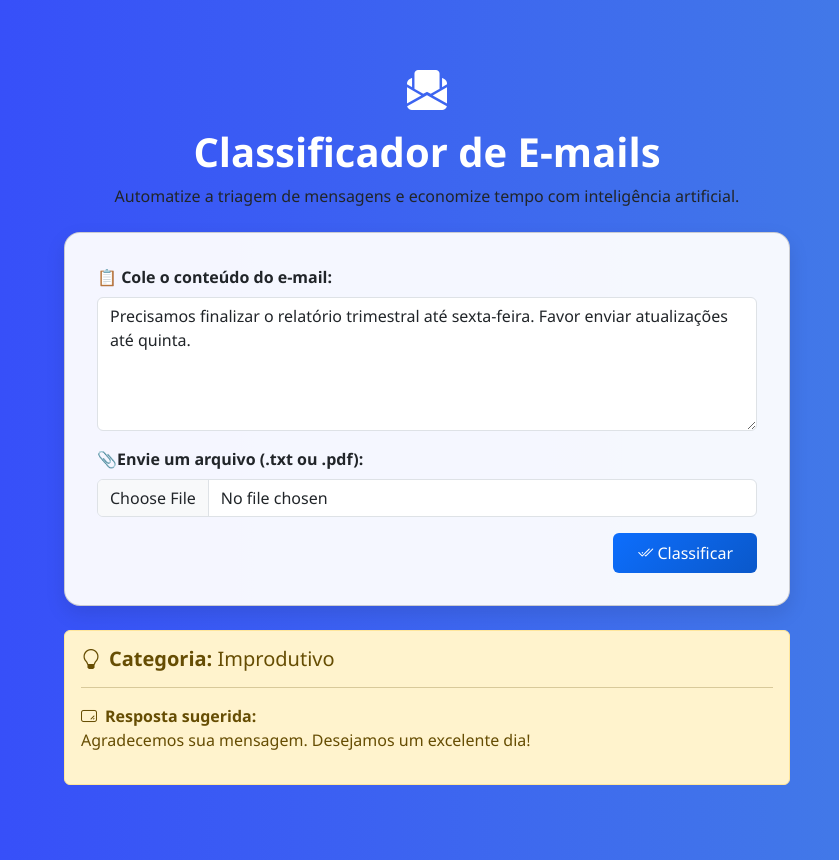
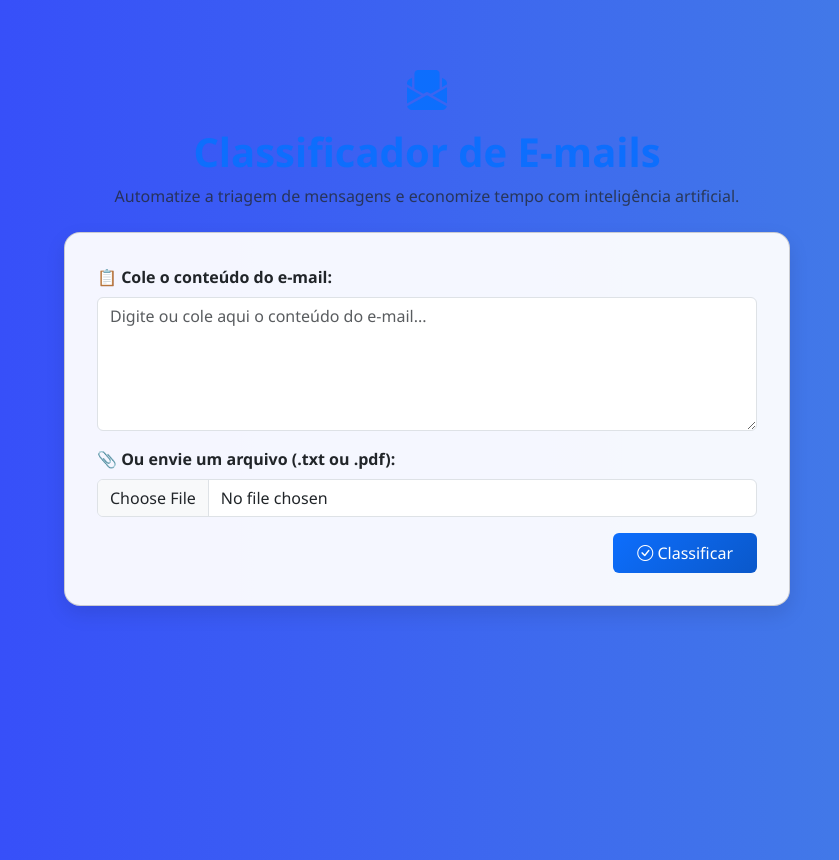
Before and after one commit to Maurocesar12/CasePratico, a Flask app: page / in a window 1280 px wide. Shown: the whole page, without its empty margins (213-1052 px from the left). Run offline with Flask 3, Linux system fonts and the light colour scheme; parts of the project's set-up code (start-up, migrations or seed data) failed here and were passed over.

Commit message:
style: arrumando apenas o style do templates

```diff
--- a/templates/index.html
+++ b/templates/index.html
@@ -7,7 +7,7 @@
   <link href="https://cdn.jsdelivr.net/npm/bootstrap@5.3.3/dist/css/bootstrap.min.css" rel="stylesheet">
   <link href="https://cdn.jsdelivr.net/npm/bootstrap-icons@1.10.5/font/bootstrap-icons.css" rel="stylesheet">
   <style>
-    body {
+body {
       background: linear-gradient(270deg, rgba(31,134,207,0.8), rgba(0,17,255,0.8), rgba(0,38,255,0.8));
       background-size: 300% 300%;
       animation: gradientFlow 10s ease-in-out infinite;
@@ -50,44 +50,42 @@
       font-size: 2.5rem;
       color: #0d6efd;
     }
-    @media (prefers-reduced-motion: reduce) {
-      * { animation-duration: 0.001ms !important; animation-iteration-count: 1 !important; transition-duration: 0.001ms !important; }
-    }
+
   </style>
 </head>
 <body>
   <div class="container fade-in">
     <div class="text-center mb-4">
-      <i class="bi bi-envelope-paper-fill text-white brand-icon"></i>
-      <h1 class="fw-bold text-white mt-2">Classificador de E-mails</h1>
-      <p class="text-grey">Automatize a triagem de mensagens e economize tempo com inteligência artificial.</p>
+      <i class="bi bi-envelope-paper-fill brand-icon"></i>
+      <h1 class="fw-bold text-primary mt-2">Classificador de E-mails</h1>
+      <p class="text-muted">Automatize a triagem de mensagens e economize tempo com inteligência artificial.</p>
     </div>
 
     <div class="card">
       <form method="POST" enctype="multipart/form-data">
         <div class="mb-3">
           <label for="email_text" class="form-label fw-semibold">📋 Cole o conteúdo do e-mail:</label>
-          <textarea name="email_text" id="email_text" class="form-control" rows="5" placeholder="Digite ou cole aqui o conteúdo do e-mail...">Precisamos finalizar o relatório trimestral até sexta-feira. Favor enviar atualizações até quinta.</textarea>
+          <textarea name="email_text" id="email_text" class="form-control" rows="5" placeholder="Digite ou cole aqui o conteúdo do e-mail...">{{ conteudo or '' }}</textarea>
         </div>
 
         <div class="mb-3">
-          <label for="email_file" class="form-label fw-semibold">📎Envie um arquivo (.txt ou .pdf):</label>
+          <label for="email_file" class="form-label fw-semibold">📎 Ou envie um arquivo (.txt ou .pdf):</label>
           <input type="file" name="email_file" class="form-control">
         </div>
 
         <div class="text-end">
-          <button type="submit" class="btn btn-gradient px-4 py-2"><i class="bi bi-check2-all"></i> Classificar</button>
+          <button type="submit" class="btn btn-gradient px-4 py-2"><i class="bi bi-check-circle"></i> Classificar</button>
         </div>
       </form>
     </div>
 
-
-      <div class="alert mt-4 alert-warning">
-        <h5><i class="bi bi-lightbulb me-2"></i><strong>Categoria:</strong> Improdutivo</h5>
+    {% if categoria %}
+      <div class="alert mt-4 {% if categoria == 'Produtivo' %}alert-success{% else %}alert-warning{% endif %}">
+        <h5><i class="bi bi-lightbulb-fill me-2"></i><strong>Categoria:</strong> {{ categoria }}</h5>
         <hr>
-        <p><i class="bi bi-textarea-resize me-2"></i><strong>Resposta sugerida:</strong><br>Agradecemos sua mensagem. Desejamos um excelente dia!</p>
+        <p><i class="bi bi-chat-left-text me-2"></i><strong>Resposta sugerida:</strong><br>{{ resposta }}</p>
       </div>
-
+    {% endif %}
   </div>
 </body>
 </html>
```
